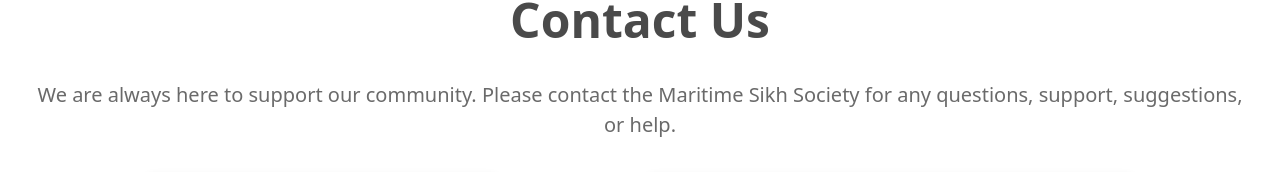
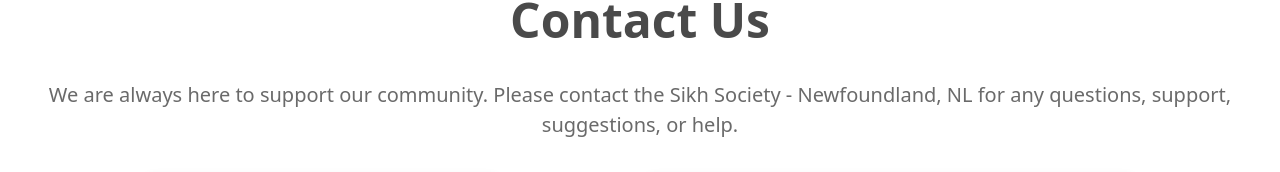
Before and after one commit to karandeepdps/nl-gurughar, a Next.js app in the folder gurughar-website/: page /contact in a window 1280 px wide. Shown: the part 128-300 px from the top of the page. Built offline with nearby package versions, Linux system fonts and the light colour scheme.

Commit message:
updated contact us page

```diff
--- a/gurughar-website/src/app/contact/page.tsx
+++ b/gurughar-website/src/app/contact/page.tsx
@@ -11,7 +11,7 @@
             <main className={styles.main}>
                 <h1 className={styles.heading}>Contact Us</h1>
                 <p className={styles.description}>
-                    We are always here to support our community. Please contact the Maritime Sikh Society for any questions, support, suggestions, or help.
+                    We are always here to support our community. Please contact the Sikh Society - Newfoundland, NL for any questions, support, suggestions, or help.
                 </p>
 
                 {/* Card Section */}
```
